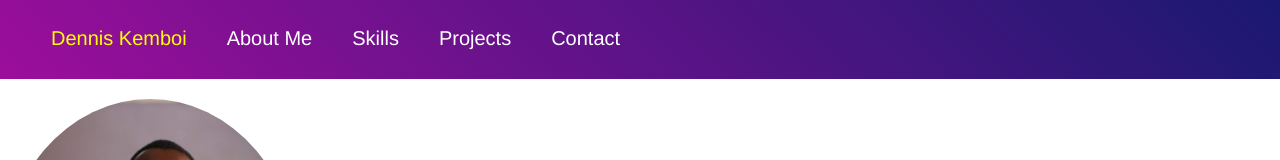
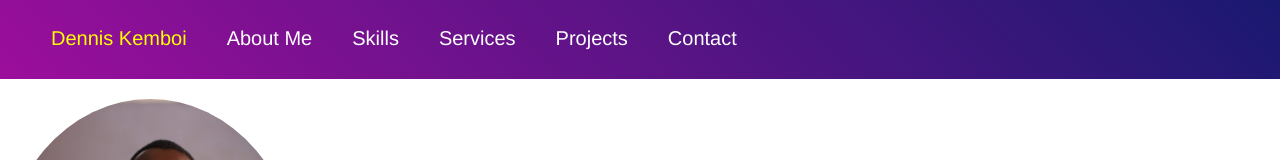
Before and after one commit to Developer-Dennis/densite, a Vue app: page / in a window 1280 px wide. Shown: the top 160 px of the page. Built offline with nearby package versions, Linux system fonts and the light colour scheme.

Commit message:
created a route for services page

```diff
--- a/src/App.vue
+++ b/src/App.vue
@@ -1,10 +1,10 @@
 <template>
-
   <nav>
     <div class="nav-link">
     <router-link to="/">Dennis Kemboi</router-link>
     <router-link to="/about">About Me</router-link>
     <router-link to="/skills">Skills</router-link>
+    <router-link to="/services">Services</router-link>
     <router-link to="/projects">Projects</router-link>
     <router-link to="/contact">Contact</router-link>
     </div>
@@ -57,5 +57,11 @@ nav a.router-link-exact-active {
 }
 
 
-
+@media (min-width: 600px){
+  nav{
+    float: none;
+    display: block;
+    text-align: left;
+  }
+}
 </style>
```
